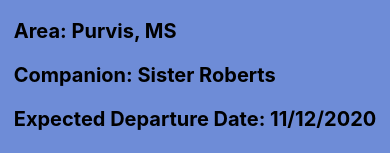
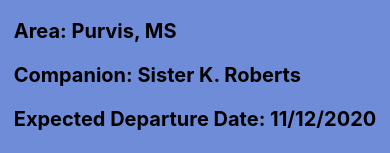
Before and after one commit to wirickad/MentalHealthApp, a React Native app: screen /User in a window 390 px wide. Shown: the part 597-750 px from the top of the page. Built offline with nearby package versions, Linux system fonts and the light colour scheme.

Commit message:
small change

```diff
--- a/screens/User.js
+++ b/screens/User.js
@@ -100,7 +100,7 @@ const User = () => {
           <View style={styles.vertCenter}>
             <Text style={styles.text}>Mission: Louisiana Baton Rouge</Text>
             <Text style={styles.text}>Area: Purvis, MS</Text>
-            <Text style={styles.text}>Companion: Sister Roberts</Text>
+            <Text style={styles.text}>Companion: Sister K. Roberts</Text>
             <Text style={styles.text}>Expected Departure Date: 11/12/2020</Text>
           </View>
           <View
```
